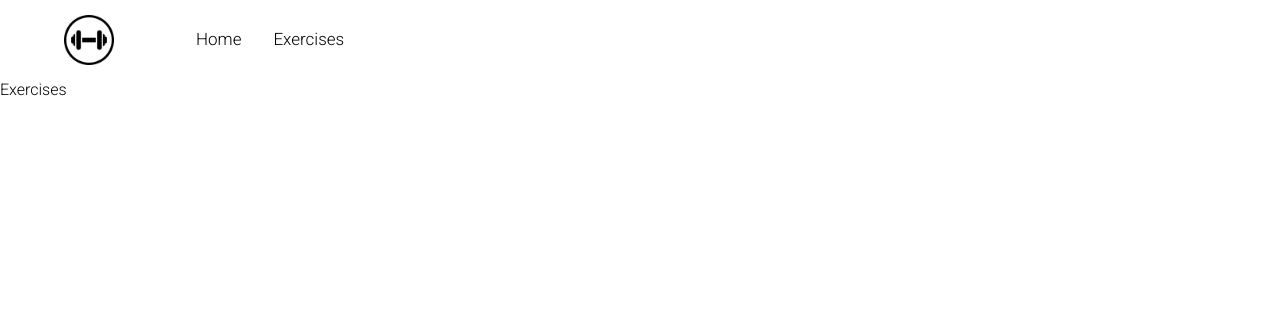
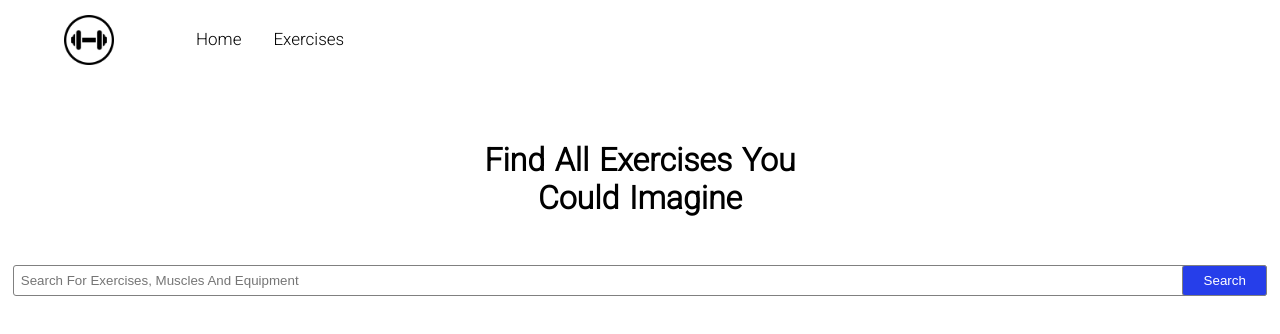
Before and after one commit to Dinko99/Exercise-App, a React (Create React App) app in the folder client/: page /exercises in a window 1280 px wide. Shown: the top 334 px of the page. Built offline with nearby package versions, Linux system fonts and the light colour scheme.

Commit message:
Added search component to exercises page

```diff
--- /dev/null
+++ b/client/src/components/Search.jsx
@@ -0,0 +1,26 @@
+import { useState,useEffect } from 'react';
+import './Search.scss'
+
+const Search = () => {
+    const [search,setSearch] = useState('')
+
+    const handleSearch = async () => {
+        if(search) {
+            // const exercisesData = await fetchData();
+        }
+    }
+
+  return (
+    <div className="search-bar">
+        <input type="text" name="search"
+        placeholder='Search for exercises, muscles and equipment'
+        value={search}
+        onChange={(e) => setSearch(e.target.value.toLowerCase())}
+         />
+        <button onClick={handleSearch}>Search</button>
+    </div>
+
+  )
+}
+
+export default Search
--- /dev/null
+++ b/client/src/components/Search.scss
@@ -0,0 +1,28 @@
+.search-bar {
+    width: 100%;
+    position: relative;
+
+    input {
+    padding: 7px;
+    width: 100%;
+    border-radius: 3px;
+    border: 1px solid gray;
+
+    &::placeholder {
+        text-transform: capitalize;
+    }
+
+    }
+
+    button {
+        background-color: var(--clr-blue);
+        color: var(--clr-white);
+        padding: 7px;
+        border: 1px solid gray;
+        border-radius: 3px;
+        width: 85px;
+        cursor: pointer;
+        position: absolute;
+        right: 0;
+    }
+}
--- a/client/src/pages/Exercises.jsx
+++ b/client/src/pages/Exercises.jsx
@@ -1,8 +1,14 @@
-import React from 'react'
+import Search from "../components/Search"
+import './Exercises.scss'
 
 const Exercises = () => {
   return (
-    <div>Exercises</div>
+    <section className="exercises">
+      <h1 className="title">
+        Find all exercises you could imagine
+      </h1>
+      <Search />
+    </section>
   )
 }
 
--- /dev/null
+++ b/client/src/pages/Exercises.scss
@@ -0,0 +1,16 @@
+.exercises {
+    margin-top: 3rem;
+    padding: 0.8rem;
+    display: flex;
+    flex-direction: column;
+    align-items: center;
+    gap: 3rem;
+
+    h1{
+        font-size: 2rem;
+        width: 19ch;
+        text-align: center;
+        text-transform: capitalize;
+        word-spacing: 2px;
+    }
+}
--- a/client/src/pages/Home.jsx
+++ b/client/src/pages/Home.jsx
@@ -4,9 +4,9 @@ import './Home.scss'
 
 const Home = () => {
   return (
-    <section>
+    <section className='home'>
       <div className="hero-text">
-        <h3>Fittness Club</h3>
+        <h3>Fitness Club</h3>
         <h1>Eat, Sleep And Repeat</h1>
         <p>Check out the most personalized exercises for you</p>
         <button>Explore Exercises</button>
--- a/client/src/pages/Home.scss
+++ b/client/src/pages/Home.scss
@@ -1,4 +1,4 @@
-section{
+.home {
     padding: 3rem;
     position: relative;
 
@@ -46,7 +46,7 @@ section{
 }
 
 @media screen and (min-width: 1200px) {
-    section{
+    .home{
         padding-left: 5rem;
 
         img{
@@ -63,7 +63,7 @@ section{
 }
 
 @media screen and (max-width: 760px) {
-    section{
+    .home{
         position: relative;
 
         img{
@@ -82,7 +82,7 @@ section{
 }
 
 @media screen and (max-width: 565px) {
-    section {
+    .home {
         .hero-text{
             display: flex;
             align-items: center;
```
